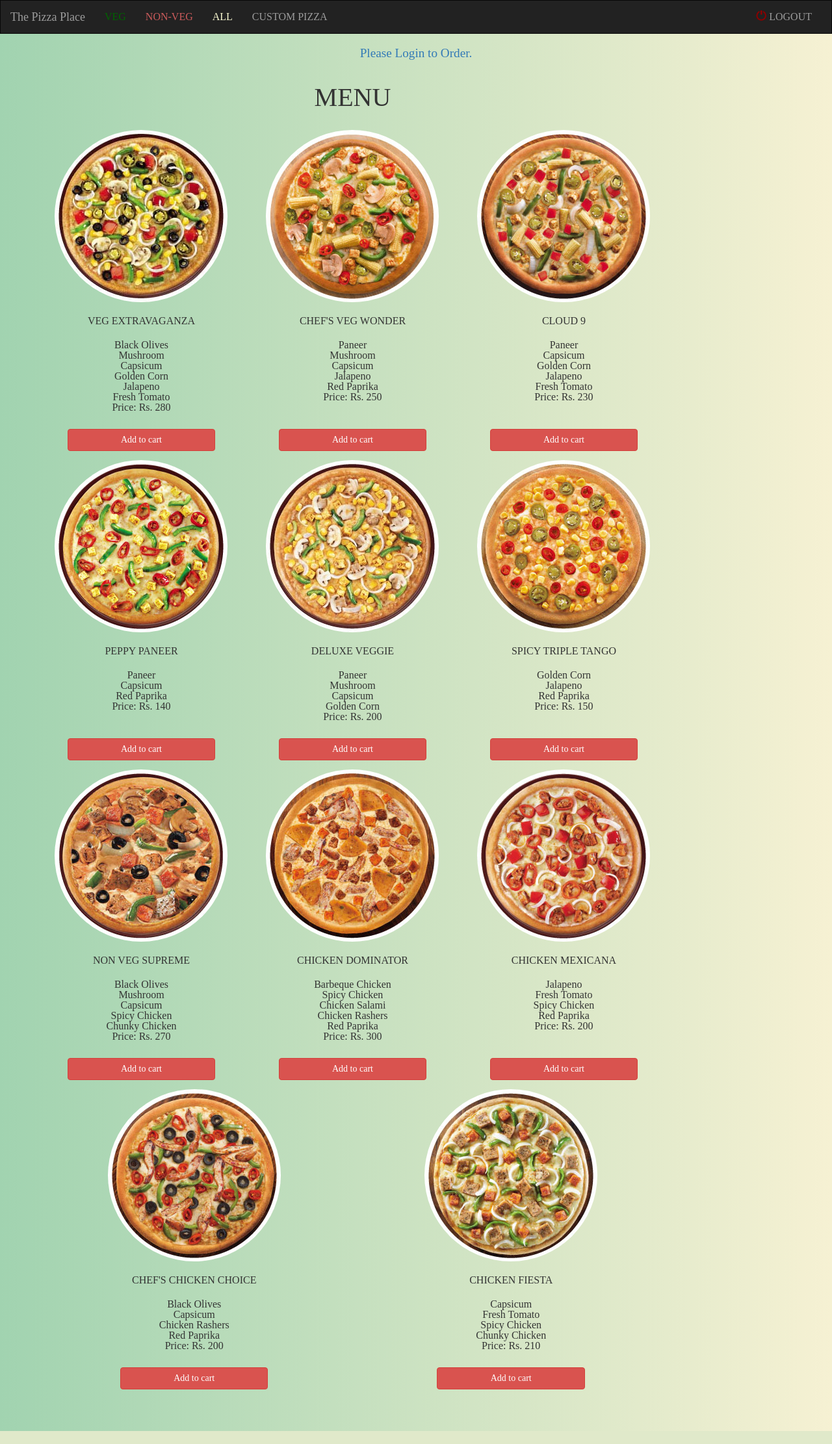
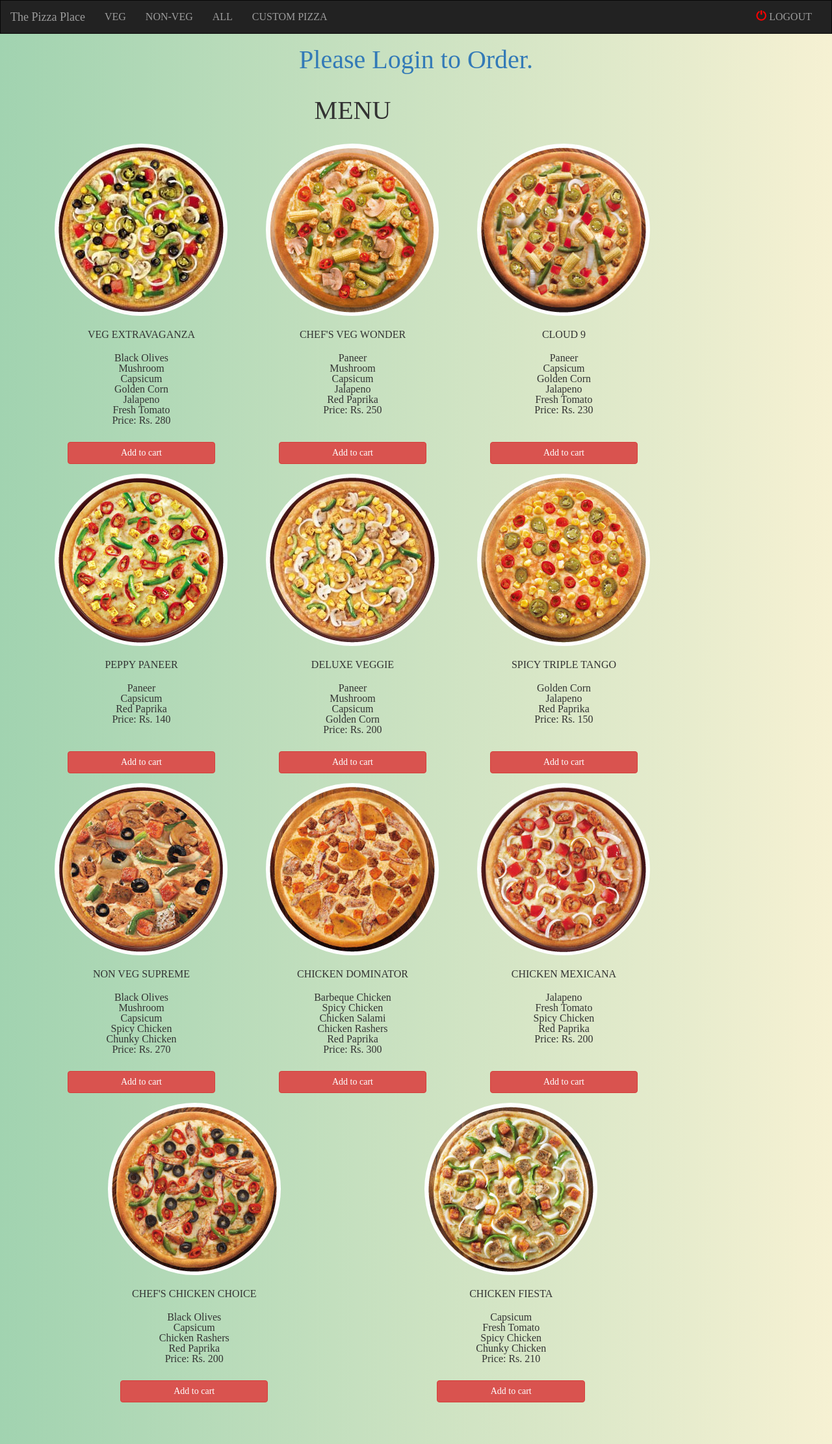
Before and after one commit to Attila03/Django-project, a Django app: page /ordersite/menu/1/ in a window 1280 px wide. Shown: the whole page at 65% size. Run offline with Django 3.2, Linux system fonts and the light colour scheme; data comes from the database, SQL or seed files in the repository; both versions use the stored data as it was after the commit; some libraries are stand-ins or nearby versions.

Commit message:
removed/changed navbar colors

```diff
--- a/ordersite/templates/ordersite/Custom.html
+++ b/ordersite/templates/ordersite/Custom.html
@@ -26,8 +26,6 @@
     </div>
 </div>
 <!--END CART BUTTON-->
-
-<br>
 
 {% endif %}
 
--- a/ordersite/templates/ordersite/Menu.html
+++ b/ordersite/templates/ordersite/Menu.html
@@ -8,9 +8,9 @@
 {% endblock customcss %}
 
 {% block con %}
-<div class="menu-body">
+
 {% if not user.is_authenticated %}
-<p class="text-center"; style="font-size: larger"><a href="{% url 'Login' %}">Please Login to Order.</a></p>
+<p class="text-center login-msg";><a href="{% url 'Login' %}">Please Login to Order.</a></p>
 {% endif %}
 
 <!--CART BUTTON-->
@@ -27,8 +27,6 @@
     </div>
 </div>
 <!--END CART BUTTON-->
-
-<br>
 
 {% endif %}
 
@@ -123,7 +121,6 @@
     </div>
 </div>
 
-</div>
 {% endblock con %}
 
 
--- a/ordersite/templates/ordersite/base.html
+++ b/ordersite/templates/ordersite/base.html
@@ -26,13 +26,13 @@
             <div id="navbar" class="collapse navbar-collapse">
                 <ul class="nav navbar-nav">
                     <li class="">
-                        <a href="{% url 'Menu' 'Veg' %}">  <span style="color: darkgreen;">VEG</span>  </a>
+                        <a href="{% url 'Menu' 'Veg' %}"> VEG </a>
                     </li>
                     <li class="">
-                        <a href="{% url 'Menu' 'Nonveg' %}">  <span style="color: indianred">NON-VEG</span>  </a>
+                        <a href="{% url 'Menu' 'Nonveg' %}">  NON-VEG </a>
                     </li>
                     <li class="">
-                        <a href="{% url 'Menu' 'All' %}"> <span style="color: lightgoldenrodyellow;">ALL</span> </a>
+                        <a href="{% url 'Menu' 'All' %}"> ALL </a>
                     </li>
                     <li class="">
                         <a href="{% url 'Custom' %}"> CUSTOM PIZZA </a>
@@ -42,11 +42,11 @@
                 <ul class="nav navbar-nav navbar-right">
                     {% if request.user.is_authenticated %}
                     <li>
-                        <a href="{%url 'Orderhistory' %}"><span style="color: #5bc0de;" class="glyphicon glyphicon-shopping-cart"></span> My Carts</a>
+                        <a href="{%url 'Orderhistory' %}"><span style="color: #b270eb;" class="glyphicon glyphicon-shopping-cart"></span> My Carts</a>
                     </li>
                     {% endif %}
                     <li>
-                        <a href="{% url 'Logout' %}"> <span style="color:darkred" class="glyphicon glyphicon-off"></span>  LOGOUT </a>
+                        <a href="{% url 'Logout' %}"> <span style="color:red" class="glyphicon glyphicon-off"></span>  LOGOUT </a>
                     </li>
                 </ul>
             </div>
--- a/static/css/menu.css
+++ b/static/css/menu.css
@@ -1,3 +1,7 @@
+.login-msg {
+    font-size: 2.5em;
+}
+
 #cartbutton {
     position: fixed;
     top: 10%;
```
Also changed, not shown: db.sqlite3.
